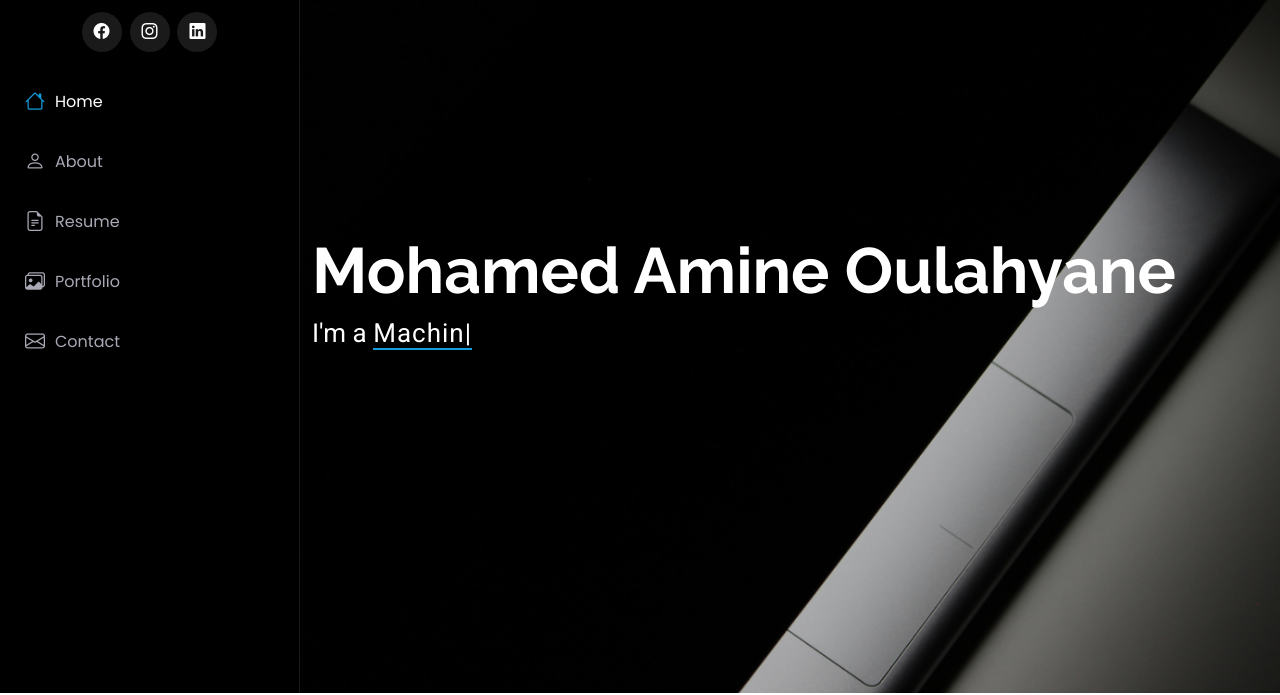
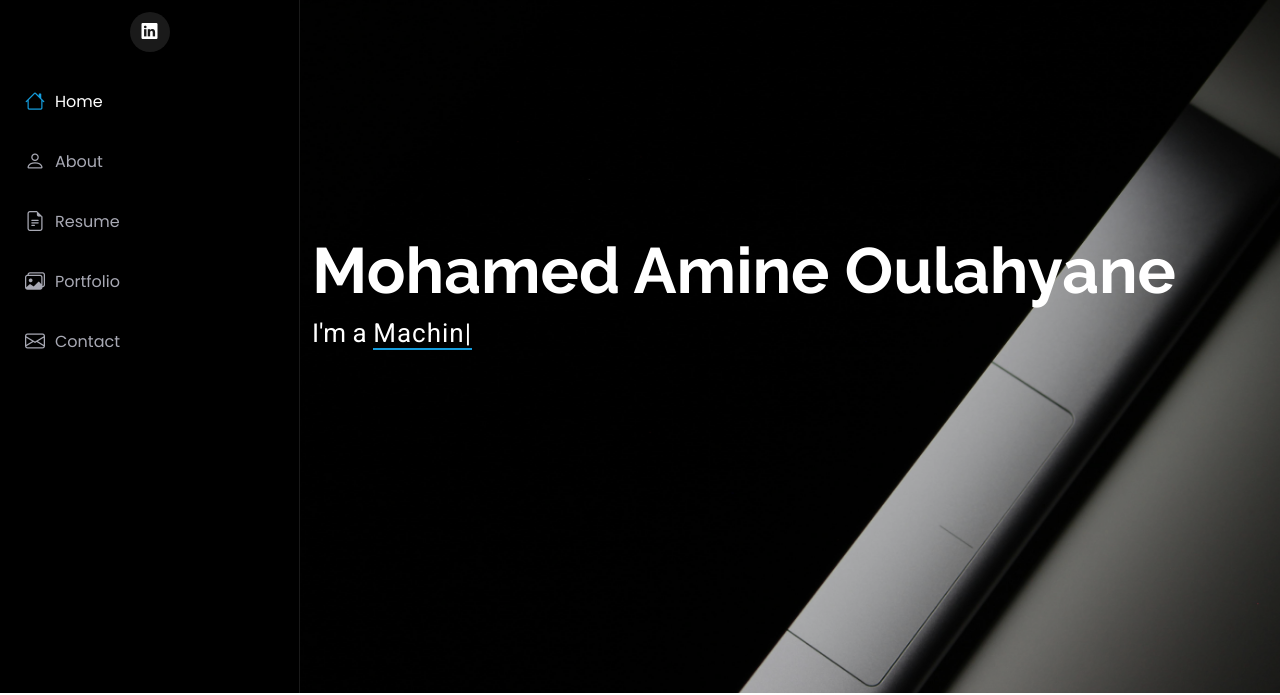
Before and after one commit to MedAmine770/myWebsite, a plain HTML site: page index.html in a window 1280 px wide. Shown: the part 107-802 px from the top of the page. Drawn offline with Linux system fonts and the light colour scheme.

Commit message:
Update index.html

```diff
--- a/index.html
+++ b/index.html
@@ -48,8 +48,7 @@
     </a>
 
     <div class="social-links text-center">
-      <a href="#" class="facebook"><i class="bi bi-facebook"></i></a>
-      <a href="#" class="instagram"><i class="bi bi-instagram"></i></a>
+
       <a href="#" class="linkedin"><i class="bi bi-linkedin"></i></a>
     </div>
 
```
